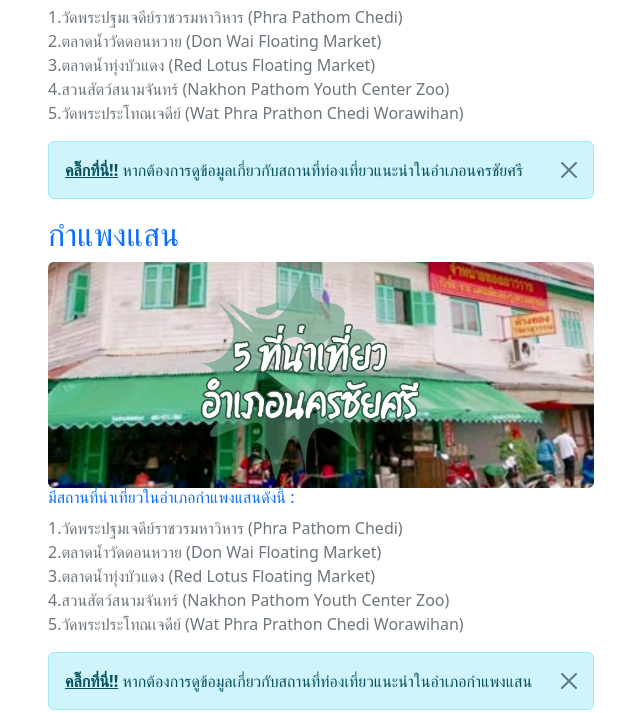
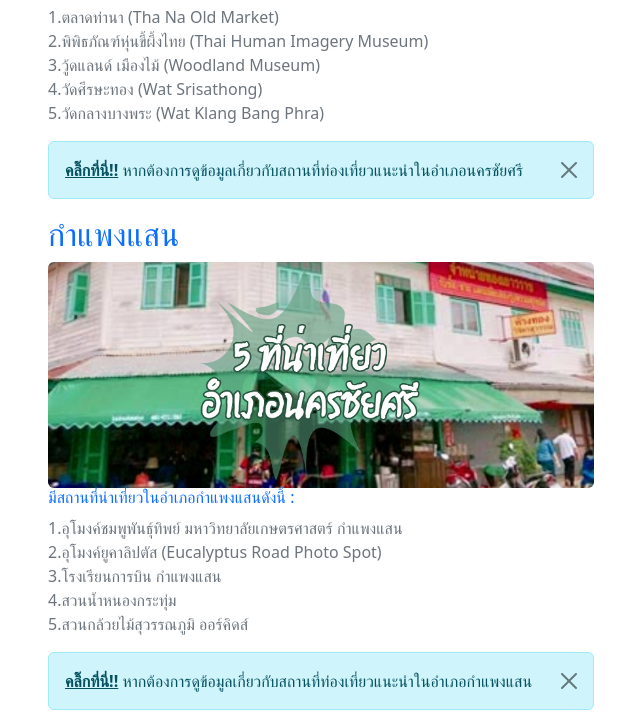
Before and after one commit to koravit-2212/Fourteam, a plain HTML site: page index.html in a window 1280 px wide. Shown: the part 1978-2691 px from the top of the page, without its empty margins (414-1054 px from the left). Drawn offline with nearby package versions, Linux system fonts and the light colour scheme.

Commit message:
Update index.html

```diff
--- a/index.html
+++ b/index.html
@@ -33,12 +33,12 @@
 </nav>
 
 <div class="container mt-5">
-
   <div class="row">
     <div class="col-sm-4">
       <strong><h1 class="text-dark">จังหวัดนครปฐม</h1></strong>
       <h4>สถานที่ท่องเที่ยว จังหวัดนครปฐม</h4>
-      <p>>> นครปฐม ที่เที่ยวใกล้กรุงเทพฯ จะแวะมาเที่ยวแบบวันเดย์ทริป หรืออยากพักผ่อนชิลๆ ก็ค้างคืนได้ครับ ที่เที่ยวนครปฐม เต็มไปด้วยสถานที่ท่องเที่ยวที่น่าสนใจ อย่างเช่นวัดวาอารามต่างๆ หรือคาเฟ่ที่ไว้ถ่ายรูปสวยๆ</p>
+      <p>>> นครปฐม ที่เที่ยวใกล้กรุงเทพฯ จะแวะมาเที่ยวแบบวันเดย์ทริป หรืออยากพักผ่อนชิลๆ ก็ค้างคืนได้ครับ ที่เที่ยวนครปฐม เต็มไปด้วยสถานที่ท่องเที่ยวที่น่าสนใจ
+        อย่างเช่นวัดวาอารามต่างๆ หรือคาเฟ่ที่ไว้ถ่ายรูปสวยๆ</p>
 
       <h3 class="mt-4">จังหวัดนครปฐม</h3>
       <p>ดูสถานที่ท่องเที่ยวจังหวัดนครปฐมในอำเภอต่างๆดังนี้ :</p>
@@ -85,11 +85,11 @@
       <h2 id = "2" class="text-primary">สามพราน</h2>
       <div><img src="img/3.png" class = "rounded" alt="สามพราน" width="100%" height=auto></div>
       <h6 class="text-primary">มีสถานที่น่าเที่ยวในอำเภอสามพรานดังนี้ :</h6>
-      <p class="text-secondary">1.วัดพระปฐมเจดีย์ราชวรมหาวิหาร (Phra Pathom Chedi)<br>
-        2.ตลาดน้ำวัดดอนหวาย (Don Wai Floating Market)<br>
-        3.ตลาดน้ำทุ่งบัวแดง (Red Lotus Floating Market)<br>
-        4.สวนสัตว์สนามจันทร์ (Nakhon Pathom Youth Center Zoo)<br>
-        5.วัดพระประโทณเจดีย์ (Wat Phra Prathon Chedi Worawihan)
+      <p class="text-secondary">1.วัดสามพราน<br>
+        2.วัดไร่ขิง<br>
+        3.สวนสามพราน ริเวอร์ไซด์<br>
+        4.ตลาดสุขใจ<br>
+        5.ลานแสดงช้างและฟาร์มจระเข้สามพราน
       </p>
       <div class="alert alert-info alert-dismissible fade show">
         <button type="button" class="btn-close" data-bs-dismiss="alert"></button>
@@ -99,11 +99,11 @@
       <h2 id = "3" class="text-primary">นครชัยศรี</h2>
       <div><img src="img/4.png" class = "rounded" alt="นครชัยศรี" width="100%" height=auto></div>
       <h6 class="text-primary">มีสถานที่น่าเที่ยวในอำเภอนครชัยศรีดังนี้ :</h6>
-      <p class="text-secondary">1.วัดพระปฐมเจดีย์ราชวรมหาวิหาร (Phra Pathom Chedi)<br>
-        2.ตลาดน้ำวัดดอนหวาย (Don Wai Floating Market)<br>
-        3.ตลาดน้ำทุ่งบัวแดง (Red Lotus Floating Market)<br>
-        4.สวนสัตว์สนามจันทร์ (Nakhon Pathom Youth Center Zoo)<br>
-        5.วัดพระประโทณเจดีย์ (Wat Phra Prathon Chedi Worawihan)
+      <p class="text-secondary">1.ตลาดท่านา (Tha Na Old Market)<br>
+        2.พิพิธภัณฑ์หุ่นขี้ผึ้งไทย (Thai Human Imagery Museum)<br>
+        3.วู้ดแลนด์ เมืองไม้ (Woodland Museum)<br>
+        4.วัดศีรษะทอง (Wat Srisathong)<br>
+        5.วัดกลางบางพระ (Wat Klang Bang Phra)
       </p>
       <div class="alert alert-info alert-dismissible fade show">
         <button type="button" class="btn-close" data-bs-dismiss="alert"></button>
@@ -113,11 +113,11 @@
       <h2 id = "4" class="text-primary">กำแพงแสน</h2>
       <div><img src="img/5.png" class = "rounded" alt="กำแพงแสน" width="100%" height=auto></div>
       <h6 class="text-primary">มีสถานที่น่าเที่ยวในอำเภอกำแพงแสนดังนี้ :</h6>
-      <p class="text-secondary">1.วัดพระปฐมเจดีย์ราชวรมหาวิหาร (Phra Pathom Chedi)<br>
-        2.ตลาดน้ำวัดดอนหวาย (Don Wai Floating Market)<br>
-        3.ตลาดน้ำทุ่งบัวแดง (Red Lotus Floating Market)<br>
-        4.สวนสัตว์สนามจันทร์ (Nakhon Pathom Youth Center Zoo)<br>
-        5.วัดพระประโทณเจดีย์ (Wat Phra Prathon Chedi Worawihan)
+      <p class="text-secondary">1.อุโมงค์ชมพูพันธุ์ทิพย์ มหาวิทยาลัยเกษตรศาสตร์ กำแพงแสน<br>
+        2.อุโมงค์ยูคาลิปตัส (Eucalyptus Road Photo Spot)<br>
+        3.โรงเรียนการบิน กำแพงแสน<br>
+        4.สวนน้ำหนองกระทุ่ม<br>
+        5.สวนกล้วยไม้สุวรรณภูมิ ออร์คิดส์
       </p>
       <div class="alert alert-info alert-dismissible fade show">
         <button type="button" class="btn-close" data-bs-dismiss="alert"></button>
```
